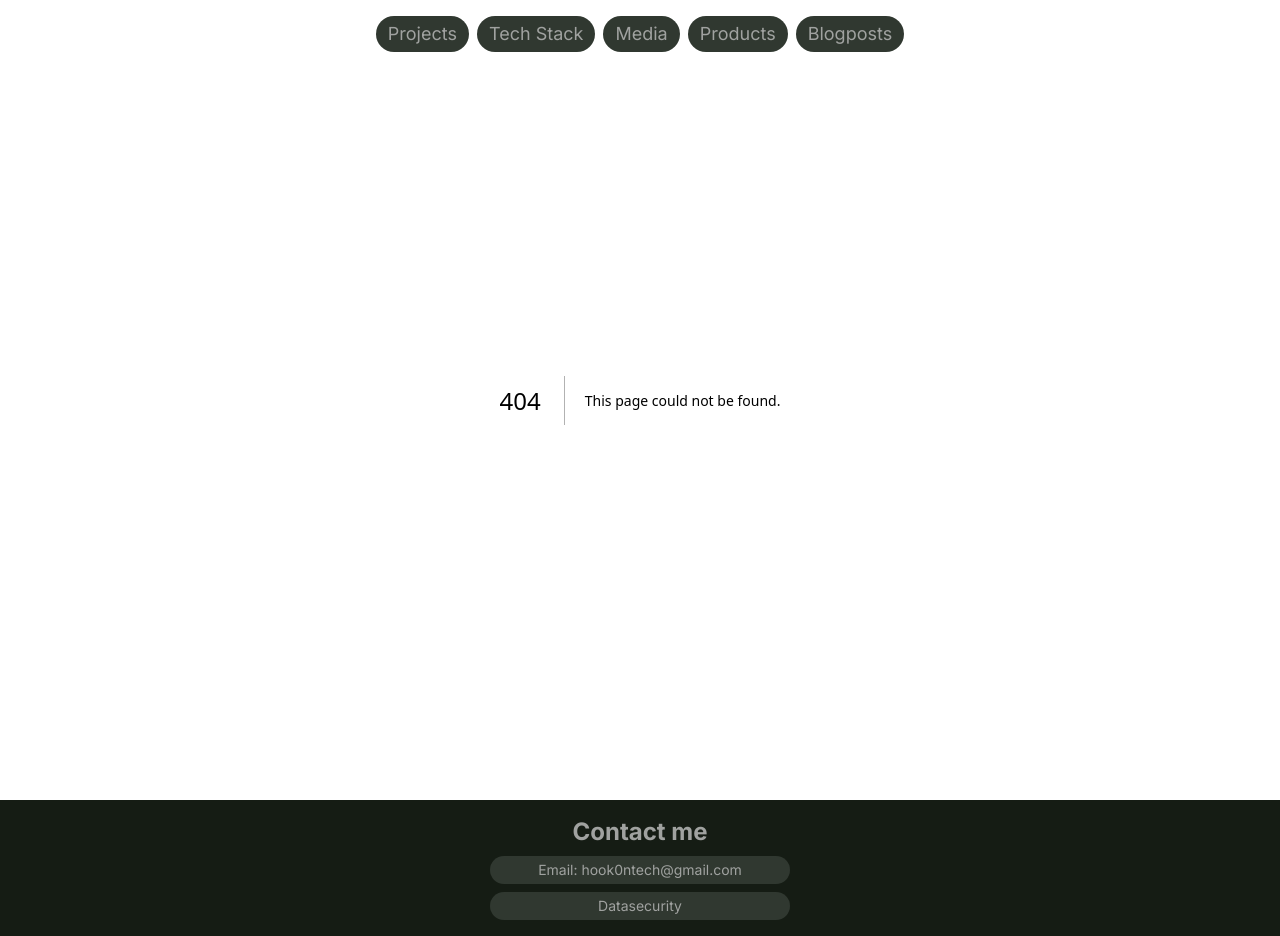
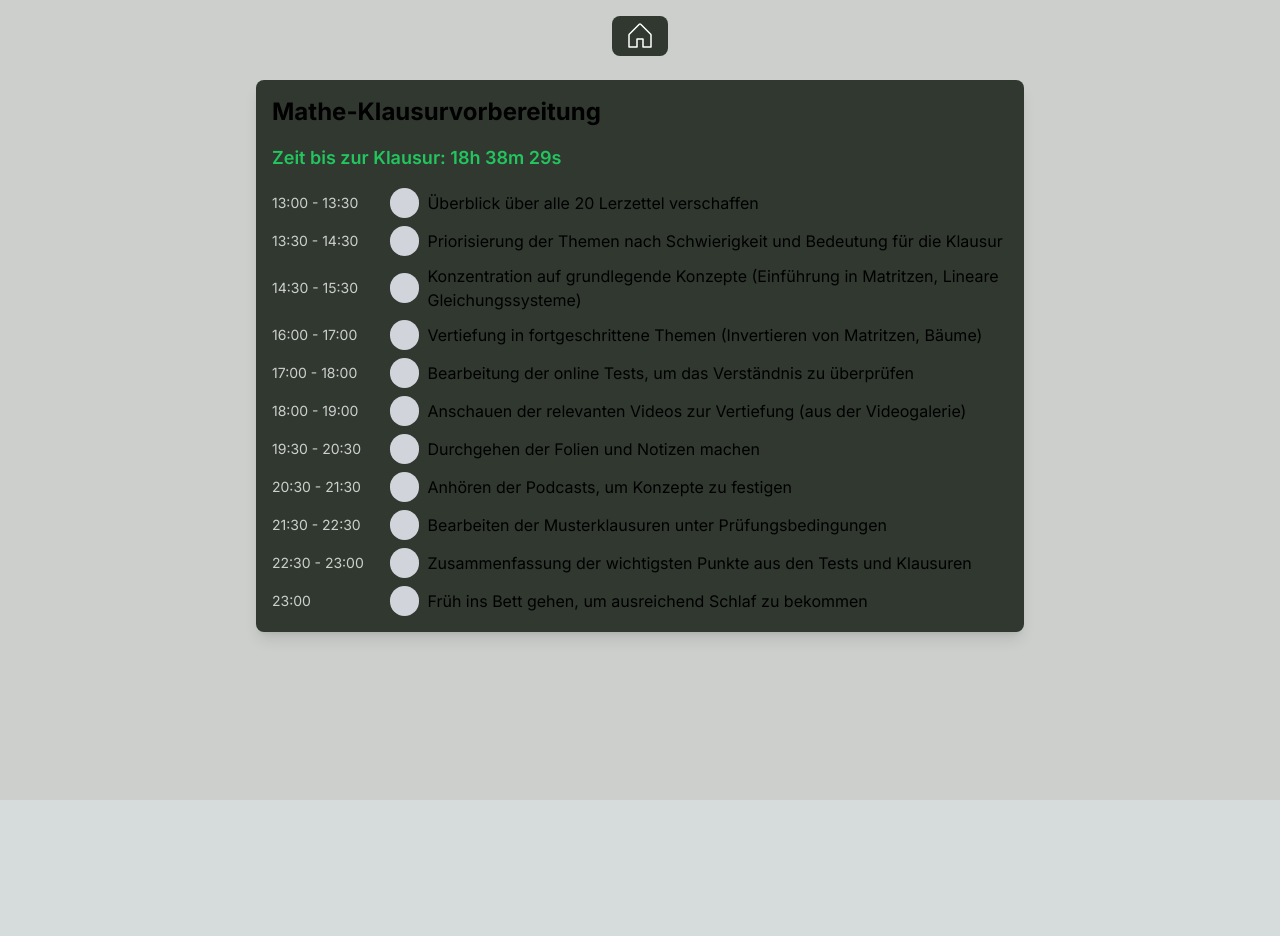
Before and after one commit to AnnaH00k/hookintech, a Next.js app: page /hooked0nstudys in a window 1280 px wide. Before the commit this address had no page. After the commit the page ends 800 px from the top, so only its background shows below. Built offline with nearby package versions, Linux system fonts and the light colour scheme.

Commit message:
add study plan for last minute math exam

```diff
--- a/app/components/clientLayout.tsx
+++ b/app/components/clientLayout.tsx
@@ -4,6 +4,7 @@ import MenuHeader from "./headers/menuHeader";
 import Footer from "./footer";
 import LifeHeader from "./headers/lifeHeader";
 import PoliticsHeader from "./headers/politicsheader";
+import StudyHeader from "./headers/studyHeader";
 
 export default function ClientLayout({
   children,
@@ -13,14 +14,17 @@ export default function ClientLayout({
   const pathname = usePathname();
   const hideHeaderFooter = pathname.includes("hooked0nlife");
   const hideHeaderFooterForPolitics = pathname.includes("hooked0npolitics");
+  const hideHeaderFooterForStudy = pathname.includes("hooked0nstudys");
+
 
   return (
     <>
-      {!hideHeaderFooter && !hideHeaderFooterForPolitics && <MenuHeader />}
+      {!hideHeaderFooter && !hideHeaderFooterForPolitics && !hideHeaderFooterForStudy && <MenuHeader />}
       {hideHeaderFooterForPolitics && <PoliticsHeader />}
       {hideHeaderFooter && <LifeHeader />}
+      {hideHeaderFooterForStudy && <StudyHeader />}
       {children}
-      {!hideHeaderFooter && !hideHeaderFooterForPolitics && <Footer />}
+      {!hideHeaderFooter && !hideHeaderFooterForPolitics && !hideHeaderFooterForStudy && <Footer />}
     </>
   );
 }
--- a/app/components/headers/menuHeader.tsx
+++ b/app/components/headers/menuHeader.tsx
@@ -38,7 +38,7 @@ export default function MenuHeader() {
 
         <button
           onClick={toggleMenu}
-          className={`mt-4 sm:hidden text-[#A0A2A0] bg-[#303830] px-3 py-1 rounded-full`}
+          className={`my-4 sm:hidden text-[#A0A2A0] bg-[#303830] px-3 py-1 rounded-full`}
         >
           <List size={32} />
         </button>
@@ -72,7 +72,11 @@ export default function MenuHeader() {
           <a href="/hooked0npolitics" className="sm:text-lg text-md text-[#A0A2A0] text-center rounded-full bg-[#303830] px-3 py-1">
             Hooked0nPolitics
           </a>
+           <a href="/hooked0nstudys" className="sm:text-lg text-md text-[#A0A2A0] text-center rounded-full bg-[#303830] px-3 py-1">
+            Hooked0nStudys
+          </a>
           */}
+
         </div>
       </nav>
     </header>
--- /dev/null
+++ b/app/components/headers/studyHeader.tsx
@@ -0,0 +1,16 @@
+import { House } from "@phosphor-icons/react/dist/ssr";
+
+export default function StudyHeader() {
+    return (
+      <header>
+        <nav>
+          <div className="flex  flex-row items-center justify-center absolute  py-4 px-2 gap-2 w-full">
+
+            <a href="/" className="sm:text-lg text-md text-white text-center rounded-lg bg-[#303830] px-3 py-1">
+            <House size={32} weight="light" />
+            </a>
+          </div>
+        </nav>
+      </header>
+    );
+  }
--- /dev/null
+++ b/app/hooked0nstudys/page.tsx
@@ -0,0 +1,84 @@
+"use client";
+
+import { useState, useEffect } from "react";
+import { Check } from "@phosphor-icons/react";
+
+export default function Hooked0nStudys() {
+  // Zustand für die Liste der To-Dos mit Initialwerten
+  const [todos, setTodos] = useState([
+    { id: 1, task: "Überblick über alle 20 Lerzettel verschaffen", completed: false, time: "13:00 - 13:30" },
+    { id: 2, task: "Priorisierung der Themen nach Schwierigkeit und Bedeutung für die Klausur", completed: false, time: "13:30 - 14:30" },
+    { id: 3, task: "Konzentration auf grundlegende Konzepte (Einführung in Matritzen, Lineare Gleichungssysteme)", completed: false, time: "14:30 - 15:30" },
+    { id: 4, task: "Vertiefung in fortgeschrittene Themen (Invertieren von Matritzen, Bäume)", completed: false, time: "16:00 - 17:00" },
+    { id: 5, task: "Bearbeitung der online Tests, um das Verständnis zu überprüfen", completed: false, time: "17:00 - 18:00" },
+    { id: 6, task: "Anschauen der relevanten Videos zur Vertiefung (aus der Videogalerie)", completed: false, time: "18:00 - 19:00" },
+    { id: 7, task: "Durchgehen der Folien und Notizen machen", completed: false, time: "19:30 - 20:30" },
+    { id: 8, task: "Anhören der Podcasts, um Konzepte zu festigen", completed: false, time: "20:30 - 21:30" },
+    { id: 9, task: "Bearbeiten der Musterklausuren unter Prüfungsbedingungen", completed: false, time: "21:30 - 22:30" },
+    { id: 10, task: "Zusammenfassung der wichtigsten Punkte aus den Tests und Klausuren", completed: false, time: "22:30 - 23:00" },
+    { id: 11, task: "Früh ins Bett gehen, um ausreichend Schlaf zu bekommen", completed: false, time: "23:00" },
+  ]);
+
+  // Zustand für den Countdown
+  const [timeRemaining, setTimeRemaining] = useState("");
+
+  useEffect(() => {
+    const targetDate = new Date("2024-06-22T10:00:00").getTime();
+    const interval = setInterval(() => {
+      const now = new Date().getTime();
+      const timeDifference = targetDate - now;
+
+      if (timeDifference <= 0) {
+        clearInterval(interval);
+        setTimeRemaining("Die Klausur hat begonnen!");
+      } else {
+        const hours = Math.floor((timeDifference % (1000 * 60 * 60 * 24)) / (1000 * 60 * 60));
+        const minutes = Math.floor((timeDifference % (1000 * 60 * 60)) / (1000 * 60));
+        const seconds = Math.floor((timeDifference % (1000 * 60)) / 1000);
+
+        setTimeRemaining(`${hours}h ${minutes}m ${seconds}s`);
+      }
+    }, 1000);
+
+    return () => clearInterval(interval);
+  }, []);
+
+  // Funktion zum Aktualisieren des To-Do-Status
+  const handleToggle = (id: number) => {
+    const updatedTodos = todos.map(todo =>
+      todo.id === id ? { ...todo, completed: !todo.completed } : todo
+    );
+    setTodos(updatedTodos);
+    // Hier kannst du die Aktualisierung an das Backend senden (nicht im Beispiel enthalten)
+  };
+
+  return (
+    <main className="flex flex-col items-center min-h-screen justify-between py-20 bg-[#cdcfcd] w-full">
+      <div className="max-w-3xl w-[95vw] p-4 bg-[#303830] rounded-lg shadow-lg">
+        <h1 className="text-2xl font-bold mb-4">Mathe-Klausurvorbereitung</h1>
+        <div className="mb-4 text-start text-lg font-semibold text-green-500">
+          Zeit bis zur Klausur: {timeRemaining}
+        </div>
+        <ul className="space-y-2 ">
+          {todos.map(todo => (
+            <li key={todo.id} className="flex items-center ">
+              <div className="w-[15%] text-start mr-4">
+                <p className="text-sm text-[#cdcfcd]">{todo.time}</p>
+              </div>
+              <button
+                className={`mr-2 p-2 rounded-full flex items-center justify-center hyphens-auto ${
+                  todo.completed ? "bg-green-500 text-white" : "bg-gray-300"
+                }`}
+                style={{ width: "30px", height: "30px" }} // Hier die Größe anpassen
+                onClick={() => handleToggle(todo.id)}
+              >
+                {todo.completed && <Check size={20} />} {/* Größe des abgehakten Symbols anpassen */}
+              </button>
+              <p className={todo.completed ? "line-through w-[85%] " : "w-[85%]"}>{todo.task}</p>
+            </li>
+          ))}
+        </ul>
+      </div>
+    </main>
+  );
+}
```
